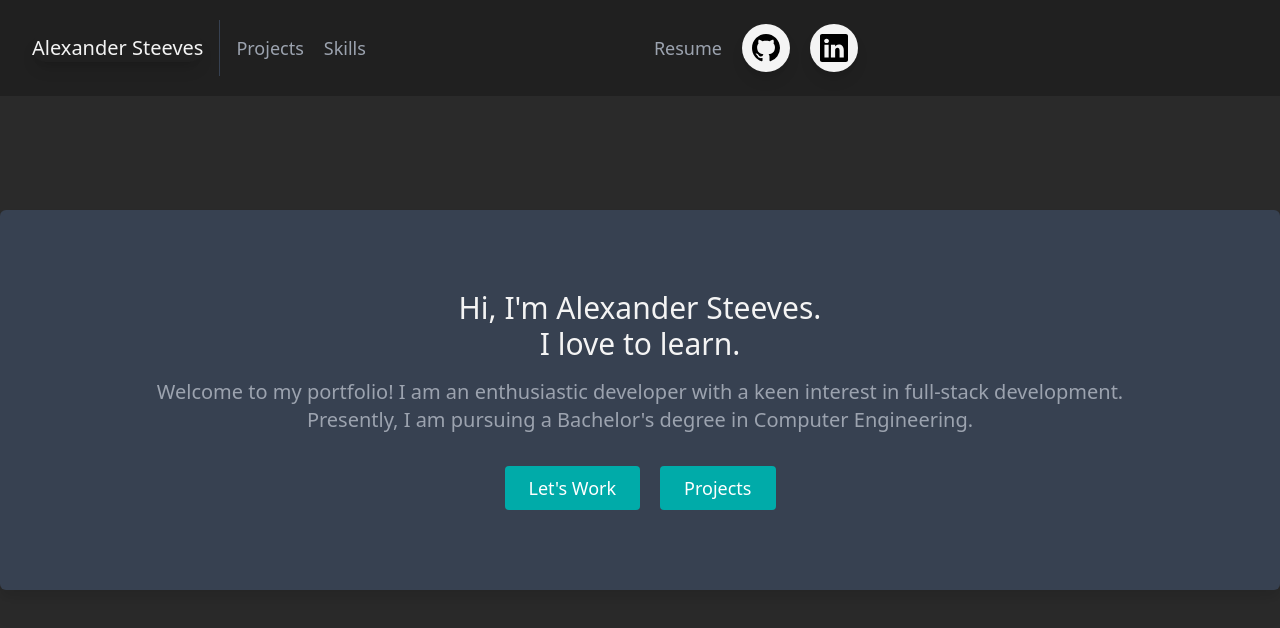
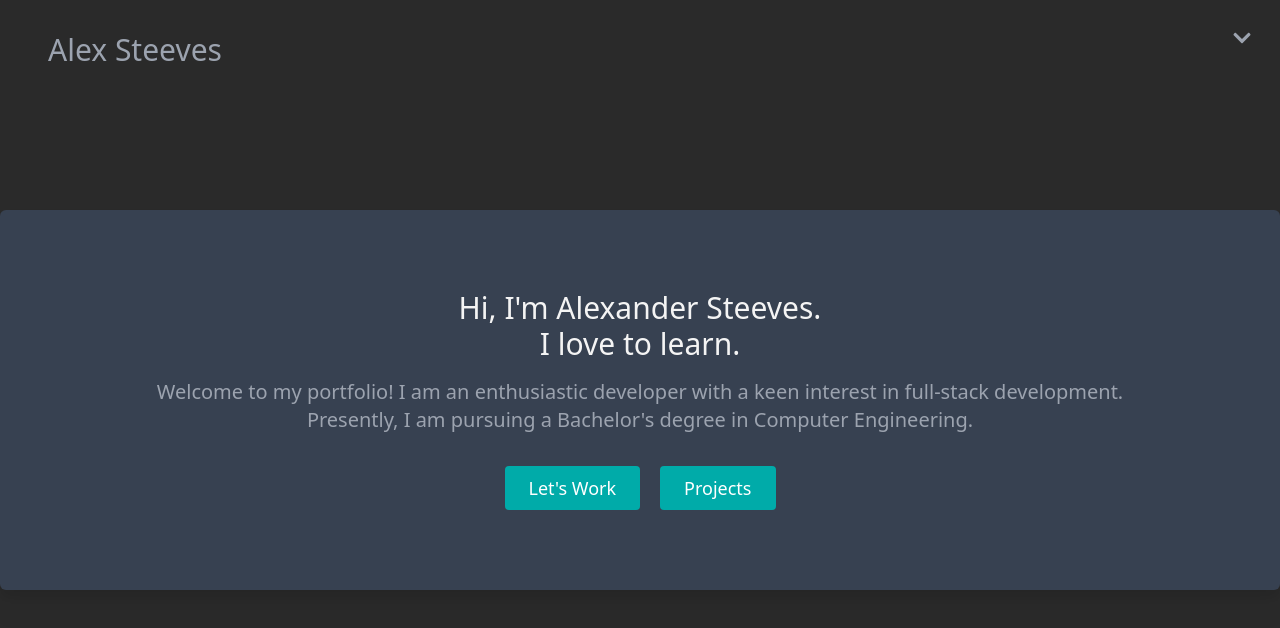
Before and after one commit to AlexSteeves/AlexSteevesPortfolio, a React (Create React App) app: page / in a window 1280 px wide. Shown: the top 628 px of the page. Built offline with nearby package versions, Linux system fonts and the light colour scheme.

Commit message:
navbar changed

```diff
--- a/src/App.js
+++ b/src/App.js
@@ -14,25 +14,28 @@ export default function App() {
 
 
 
-      <div className = "fixed h-1/8 w-screen z-10">
+      <section className = "fixed h-1/8 w-screen z-10">
         <Navbar className = ""/>
 
-      </div>
+      </section>
 
-      <div className="h-screen w-screen snap-start snap-always z-1">
+      <section className="h-screen w-screen snap-start snap-always z-1">
         <About className="" />
-      </div>
+      </section>
 
-      <div className="h-screen w-screen snap-start snap-always z-1">
+      <section className="h-screen w-screen snap-start snap-always z-1">
         <Projects />
-      </div>
+      </section>
 
-      <div className="h-screen w-screen snap-start snap-always ">
+      <section className="h-screen w-screen snap-start snap-always">
         <Skills />
-      </div>
-      <div className="h-1/8 w-screen snap-start snap-always">
+
+      </section>
+
+
+      <section className="h-1/8 w-screen snap-end snap-always">
         <Footer />
-      </div>
+      </section>
 
 
     </main>
--- a/src/Components/Navbar.js
+++ b/src/Components/Navbar.js
@@ -1,75 +1,178 @@
+import { Fragment } from "react";
+import { Menu, Transition } from "@headlessui/react";
+import { FaChevronDown } from "react-icons/fa";
 import { BsLinkedin, BsGithub } from "react-icons/bs";
+import { useState } from "react";
 import React from "react";
 
-export default function Navbar() {
+
+
+function classNames(...classes) {
+  return classes.filter(Boolean).join(" ");
+}
+
+export const list = [
+  {
+    id: "1",
+    color: "White",
+  },
+
+  {
+    id: "2",
+    color: "#173acb",
+  },
+
+  {
+    id: "3",
+    color: "#BFFF00",
+  },
+];
+const getColorById = (idToSearch) => {
+  const item = list.find((item) => item.id === idToSearch);
+  return item ? item.color : null;
+};
+
+const Navbar = (props) => {
+
+  const color = getColorById(props.divId);
+
   return (
-    <header className="bg-gray-1000 sticky top-0 z-10">
-      <div className="container mx-auto flex flex-wrap py-3 md:p-5 flex-col md:flex-row items-center">
-        <a
-          href="#about"
-          className="ml-3 text-lg md:text-xl text-center title-font font-medium text-gray-800 mb-1 md:mb-0 nav-text drop shadow-lg"
-        >
-          Alexander Steeves
+    <>
+    <div className = "absolute inset-y-0 left-0 ">
+        <a href = "#about">
+        <h1 className = "text-3xl shadow-drop-xl mt-8 ml-12 text-bold text-grey-100"
+        style={{color: color }}>
+
+            Alex Steeves
+        </h1>
         </a>
 
-          <nav className="md:mr-auto md:ml-4 md:py-1 md:pl-4 md:border-l md:border-gray-700	flex flex-wrap md:items-center text-base md:justify-center ">
-            <a href="#projects" className="mr-3 md:mr-5 nav-text">
+    </div>
+    <div className="absolute inset-y-0 right-0">
+      <Menu as="div" className='relative inline-block text-left'>
+        <div className={"mt-5 mr-5"}>
+          <Menu.Button
+            className="inline-flex w-full justify-center gap-x-1.5 rounded-md px-2 py-2 text-sm font-semibold text-gray-900 transition-all duration-700 hover:bg-white"
+            style={{ backgroundColor: color }}
+
+          >
+            <FaChevronDown
+              className=" h-5 w-5 text-gray-400"
+              aria-hidden="true"
+            />
+          </Menu.Button>
+        </div>
+
+        <Transition
+          as={Fragment}
+          enter="transition ease-out duration-100"
+          enterFrom="transform opacity-0 scale-95"
+          enterTo="transform opacity-100 scale-100"
+          leave="transition ease-in duration-75"
+          leaveFrom="transform opacity-100 scale-100"
+          leaveTo="transform opacity-0 scale-95"
+        >
+          <Menu.Items
+            className="absolute right-0 z-10 mt-1 mr-5 w-56 origin-top-right divide-y divide-gray-500 rounded-md shadow-2xl ring-1 ring-black ring-opacity-5 focus:outline-none bg-white"
+            style={{ backgroundColor: color }}
+          >
+            <div className="py-1">
+              <Menu.Item>
+                {({ active }) => (
+                  <a
+                    href="#projects"
+                    className={classNames(
+                      active ? "bg-gray-100 text-gray-900" : "text-gray-700",
+                      "block px-4 py-2 text-sm"
+                    )}
+                  >
                     Projects
                   </a>
-            <a href="#skills" className="mr-3 md:mr-72 nav-text">
+                )}
+              </Menu.Item>
+              <Menu.Item>
+                {({ active }) => (
+                  <a
+                    href="#skills"
+                    className={classNames(
+                      active ? "bg-gray-100 text-gray-900" : "text-gray-700",
+                      "block px-4 py-2 text-sm"
+                    )}
+                  >
                     Skills
                   </a>
+                )}
+              </Menu.Item>
+              <Menu.Item>
+                {({ active }) => (
+                  <a
+                    href="#contact"
+                    className={classNames(
+                      active ? "bg-gray-100 text-gray-900" : "text-gray-700",
+                      "block px-4 py-2 text-sm"
+                    )}
+                  >
+                    Contact
+                  </a>
+                )}
+              </Menu.Item>
+            </div>
+            <div className="py-1">
+
+            <Menu.Item>
+                {({ active }) => (
+
+                  <a
+                    href="./AlexSteevesResume.pdf"
+                    className={classNames(
+                      active ? "bg-gray-100 text-gray-900" : "text-gray-700",
+                      "block px-4 py-2 text-sm"
+                    )}
+                  >
+                    Resume
 
 
-            <a href="./AlexSteevesResume.pdf" className="mr-3 md:mr-5 nav-text">
-              <h>Resume</h>
                   </a>
+                )}
+              </Menu.Item>
+              <Menu.Item>
+                {({ active }) => (
+
+                  <a
+                    href="https://github.com/AlexSteeves?tab=repositories"
+                    className={classNames(
+                      active ? "bg-gray-100 text-gray-900" : "text-gray-700",
+                      "block px-4 py-2 text-sm"
+                    )}
+                  >
+                    <BsGithub size="28" />
 
 
-            <a href="https://github.com/AlexSteeves" className=" mr-3 md:mr-5">
-              <SideBarIcon icon={<BsGithub size="28" />} />
                   </a>
+                )}
+              </Menu.Item>
+              <Menu.Item>
+                {({ active }) => (
+                  <a
+                    href="https://www.linkedin.com/in/alexander-steeves-8122b8178/"
+                    className={classNames(
+                      active ? "bg-gray-100 text-gray-900" : "text-gray-700",
+                      "block px-4 py-2 text-sm"
+                    )}
+                  >
+                   <BsLinkedin size="28" />
 
-            <a
-              href="www.linkedin.com/in/alexander-steeves-8122b8178"
-              className="mr-3 md:mr-5 "
-            >
-              <SideBarIcon icon={<BsLinkedin size="28" />} />
                   </a>
+                )}
+              </Menu.Item>
+            </div>
+          </Menu.Items>
+        </Transition>
+      </Menu>
+    </div>
+    </>
 
+  );
+};
 
-          </nav>
-
-
-      </div>
-    </header>
-  );
-}
-
-const SideBarIcon = ({ icon }) => <div className="sidebar-icon">{icon}</div>;
-
-
-/*
-<a href="#contact" className="mr-3 md:mr-72 nav-text">
-              Contact Me
-            </a>
-
-
-<nav className="md:mr-auto md:ml-4 md:py-1 md:pl-8 md:border-l md:border-gray-800	flex flex-wrap items-center text-base justify-center ">
-            <a href="https://github.com/AlexSteeves" className="mr-5">
-              <SideBarIcon icon={<BsGithub size="28" />} />
-            </a>
-
-            <a
-              href="www.linkedin.com/in/alexander-steeves-8122b8178"
-              className="mr-5 "
-            >
-              <SideBarIcon icon={<BsLinkedin size="28" />} />
-            </a>
-
-            <a href="./AlexSteevesResume.pdf" className="mr-5 nav-text">
-              <h>Resume</h>
-            </a>
-          </nav>
-
-*/
+export default Navbar;
```
Lines whose indentation alone changed are shown as unchanged.
